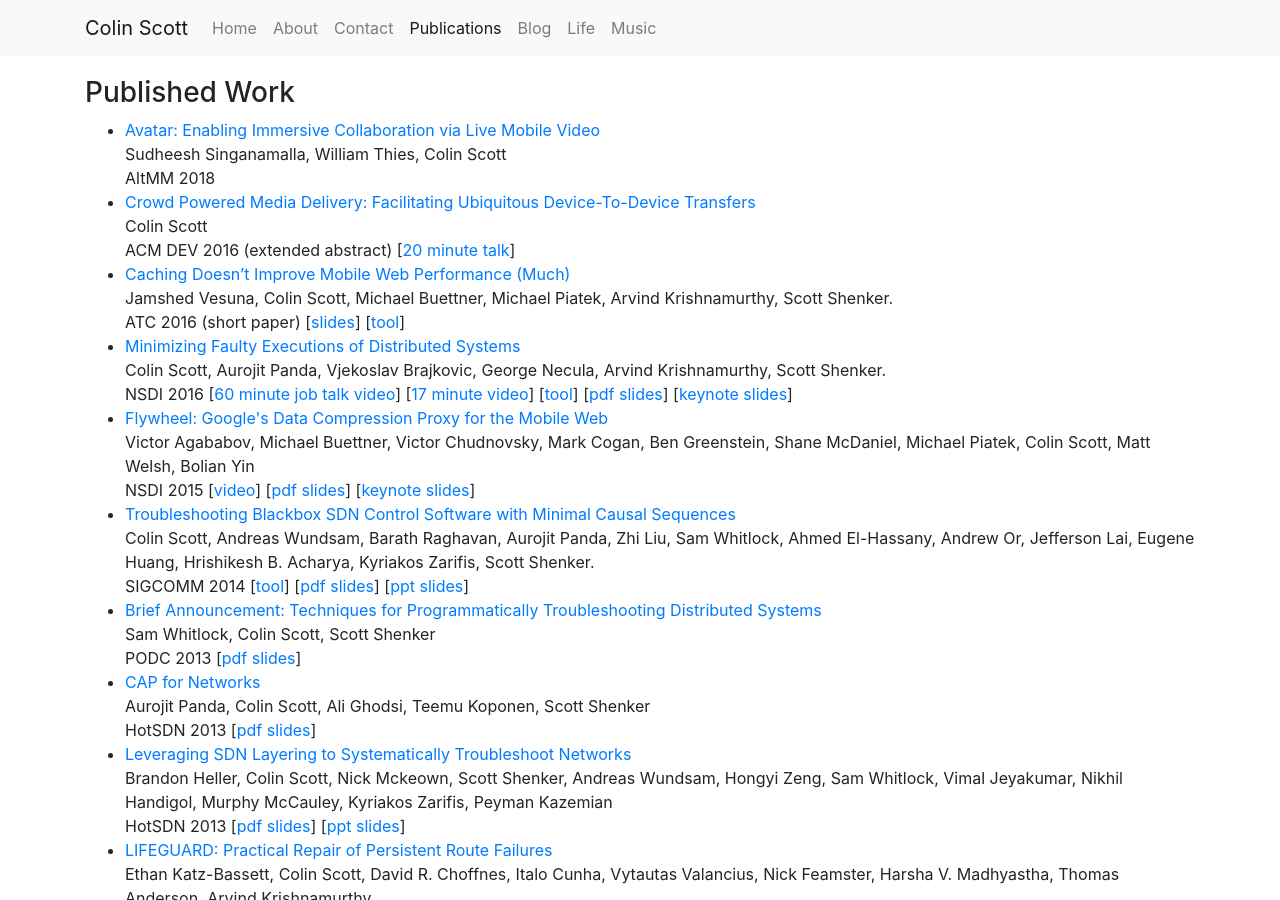
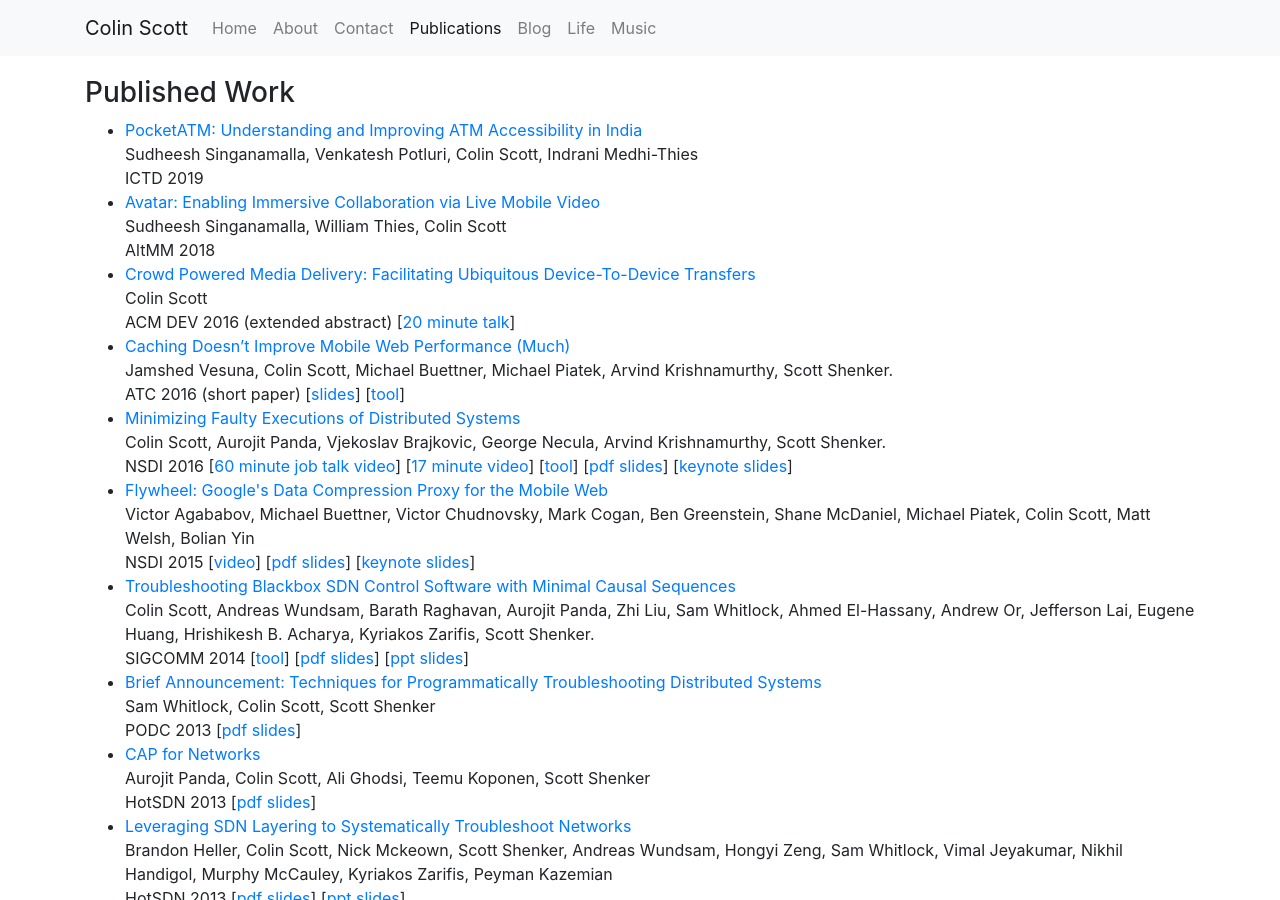
Before and after one commit to colin-scott/personal_website, a Jekyll site: the page built from publications.html, in a window 1280 px wide and 900 px high. Built offline with Jekyll 4.4.1, drawn with Linux system fonts in a browser that asks for light colours; Markdown is read by kramdown in place of the engine named in the settings.

Commit message:
Add ICTD pub

```diff
--- a/publications.html
+++ b/publications.html
@@ -7,7 +7,12 @@ description: "Colin Scott's projects and publications"
 
 <h3>Published Work</h3>
 <ul>
-   <li><a href="https://www.eecs.berkeley.edu/~rcs/altmm18.pdf">Avatar: Enabling Immersive Collaboration via Live Mobile Video</a></br>
+   <li><a href="https://www.eecs.berkeley.edu/~rcs/research/ictd19.pdf">PocketATM: Understanding and Improving ATM Accessibility in       India</a></br>
+     Sudheesh Singanamalla, Venkatesh Potluri, Colin Scott, Indrani Medhi-Thies</br>
+     ICTD 2019
+   </li>
+
+   <li><a href="https://www.eecs.berkeley.edu/~rcs/research/altmm18.pdf">Avatar: Enabling Immersive Collaboration via Live Mobile Video</a></br>
    Sudheesh Singanamalla, William Thies, Colin Scott</br>
    AltMM 2018
    </li>
```
